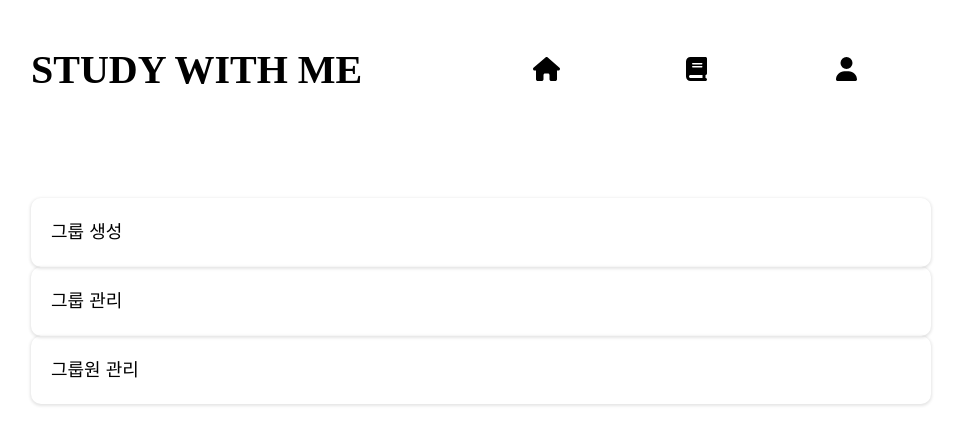
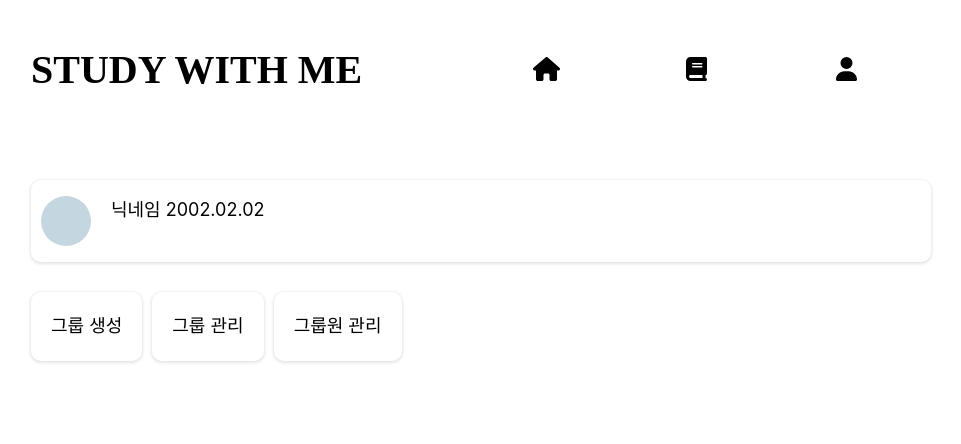
Before and after one commit to parkseyeonn/post, a Next.js app: page /mypage in a window 1280 px wide. Shown: the top 444 px of the page, without its empty margins (159-1120 px from the left). Built offline with nearby package versions, Linux system fonts and the light colour scheme; a web font is replaced by a local one.

Commit message:
form fix

```diff
--- a/components/common/CategorySelector.tsx
+++ b/components/common/CategorySelector.tsx
@@ -27,12 +27,12 @@ const Category = styled.li<{isActive: boolean}>`
   }
 `;
 
-export function CategorySelector() {
+export function CategorySelector({selectedCategories}) {
   return (
     <CategoryList>
     {
-      categories.map((category, index) => (
-        <Category>{category}</Category>
+      selectedCategories.map((category, index) => (
+        <Category key={index}>{category}</Category>
       ))
     }
     </CategoryList>
--- a/components/common/Input.tsx
+++ b/components/common/Input.tsx
@@ -34,12 +34,10 @@ const Error = styled.div`
   font-size: 12px;
 `;
 
-const Input = ({prepend, append, ...props}: Props) => {
+const Input = ({props}: Props) => {
     return (
     <>
-      {prepend}
       <StyledInput {...props} />
-      {append}
     </>
     )
 };
--- a/components/modal/Modal.tsx
+++ b/components/modal/Modal.tsx
@@ -2,6 +2,8 @@ import { ReactNode, useState, useEffect, useRef } from "react";
 import { Portal, defaultModalRootId } from "./Portal";
 import ModalStyle from "./style";
 import useClickOutside from "../../hooks/useClickOutside";
+import { FontAwesomeIcon } from "@fortawesome/react-fontawesome";
+import { faClose } from "@fortawesome/free-solid-svg-icons";
 
 export interface ModalProps {
   isOpen: boolean;
@@ -52,7 +54,9 @@ export const Modal = ({
         <ModalStyle.Container ref={modalRef} isOpen={isOpen} size={size ? size : null}>
           <ModalStyle.Header>
             {title ? <ModalStyle.Title>{title}</ModalStyle.Title> : null}
-            <ModalStyle.CloseButton aria-label="close" onClick={handleClose}>x</ModalStyle.CloseButton>
+            <ModalStyle.CloseButton aria-label="close" onClick={handleClose}>
+              <FontAwesomeIcon icon={faClose} />
+            </ModalStyle.CloseButton>
           </ModalStyle.Header>
           <ModalStyle.Body>
           {children}
--- a/components/modal/style.tsx
+++ b/components/modal/style.tsx
@@ -55,6 +55,7 @@ const Background = styled.div<{isAnimated: boolean, isOpen: boolean}>`
   display: flex;
   align-items: center;
   justify-content: center;
+  padding: 0 20px;
   background-color: rgba(200, 200, 200, 0.9);
   overflow-y: auto;
   overflow-x: hidden;
@@ -79,7 +80,7 @@ const Background = styled.div<{isAnimated: boolean, isOpen: boolean}>`
 const Container = styled.div<{isOpen: boolean , size: number | null}>`
   position: relative;
   width: ${props => props.size ? `${props.size}px` : '1000px'};
-  padding: 30px;
+  padding: 16px 30px 30px;
   background-color: white;
   border-radius: 10px;
   box-shadow: ${props => props.theme.boxShadow};
@@ -109,7 +110,7 @@ const CloseButton = styled.button`
   margin-left: auto;
   padding: 5px;
   transition: .2s;
-  font-size: 30px;
+  font-size: 24px;
   border: 0;
   &:hover {
     opacity: .8;
--- a/pages/mypage/index.tsx
+++ b/pages/mypage/index.tsx
@@ -2,6 +2,14 @@ import type { NextPage } from "next";
 import Link from "next/link";
 import Seo from "../../components/Seo";
 import { ListItem } from "../../components/common";
+import {
+  Profile,
+  ProfileImage,
+  Name,
+  LinkList,
+  LinkWrap,
+  LinkItem
+} from "../../styles/pages/mypage";
 
 const user = {
   name: '이름이',
@@ -25,15 +33,20 @@ const MyPage: NextPage = () => {
     <Seo />
     <div>
 {/* todo user profile*/}
-      <ul>
+      <Profile>
+        <ProfileImage />
+        <Name>닉네임</Name>
+        <Name>2002.02.02</Name>
+      </Profile>
+      <LinkList>
       {menu?.map((item, index) => (
-        <ListItem key={index}>
-          <Link href={item.link}>
-            <a>{item.name}</a>
+        <LinkWrap key={index}>
+          <Link href={item.link} passHref>
+            <LinkItem>{item.name}</LinkItem>
           </Link>
-        </ListItem>
+        </LinkWrap>
       ))}
-      </ul>
+      </LinkList>
     </div>
     </>
   )
--- a/styles/pages/mypage/index.ts
+++ b/styles/pages/mypage/index.ts
@@ -8,10 +8,45 @@ const Profile = styled.div`
   box-shadow: ${props => props.theme.boxShadow};
 `;
 
+const ProfileImage = styled.div`
+  width: 50px;
+  height: 50px;
+  margin-right: 20px;
+  border-radius: 25px;
+  background-color: ${props => props.theme.themeColor3};
+`;
+
 const Name = styled.span`
   margin-right: 5px;
 `;
 
+const LinkList = styled.ul`
+  display: flex;
+  gap: 10px;
+  margin-top: 30px;
+`;
+
+const LinkWrap = styled.li`
+  border-radius: 10px;
+  box-shadow: ${props => props.theme.boxShadow};
+  transition: .2s;
+  cursor: pointer;
+  &:hover {
+     box-shadow: ${props => props.theme.hoverBoxShadow};
+  }
+`;
+
+const LinkItem = styled.a`
+  display: block;
+  width: 100%;
+  padding: 20px;
+`;
+
 export {
   Profile,
+  ProfileImage,
+  Name,
+  LinkList,
+  LinkWrap,
+  LinkItem,
 }
```
Also changed, not shown: pages/mypage/group/create.tsx (+39 -11 lines), styles/pages/mypage/create.ts (added, +38 -0 lines).
